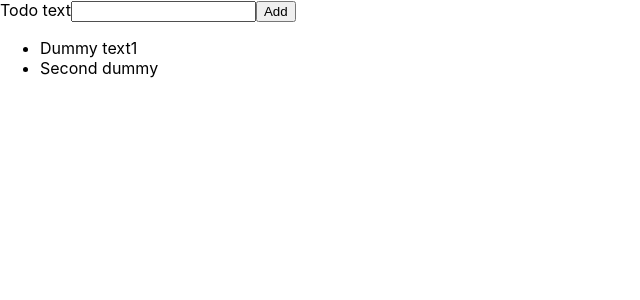
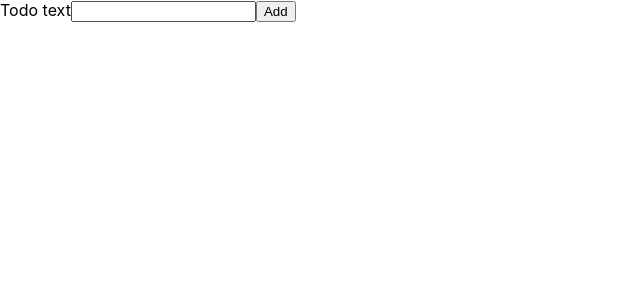
Before and after one commit to SAY10s/tsreact1, a React (Create React App) app: page / in a window 1280 px wide. Shown: the top 300 px of the page, without its empty margins (0-640 px from the left). Built offline with nearby package versions, Linux system fonts and the light colour scheme.

Commit message:
ADD: fully working adding (working with state)

```diff
--- a/src/App.tsx
+++ b/src/App.tsx
@@ -1,11 +1,20 @@
+import { useState } from "react";
 import NewTodo from "./components/NewTodo";
 import Todos from "./components/Todos";
 import Todo from "./models/todo";
 
 function App() {
-  const todos = [new Todo("Dummy text1"), new Todo("Second dummy")];
+  const [todos, setTodos] = useState<Todo[]>([]);
 
-  const addTodoHandler = (todoText: string) => {};
+  // [new Todo("Dummy text1"), new Todo("Second dummy")];
+
+  const addTodoHandler = (todoText: string) => {
+    const newTodo = new Todo(todoText);
+
+    setTodos((prevState) => {
+      return prevState.concat(newTodo);
+    });
+  };
 
   return (
     <div>
```
